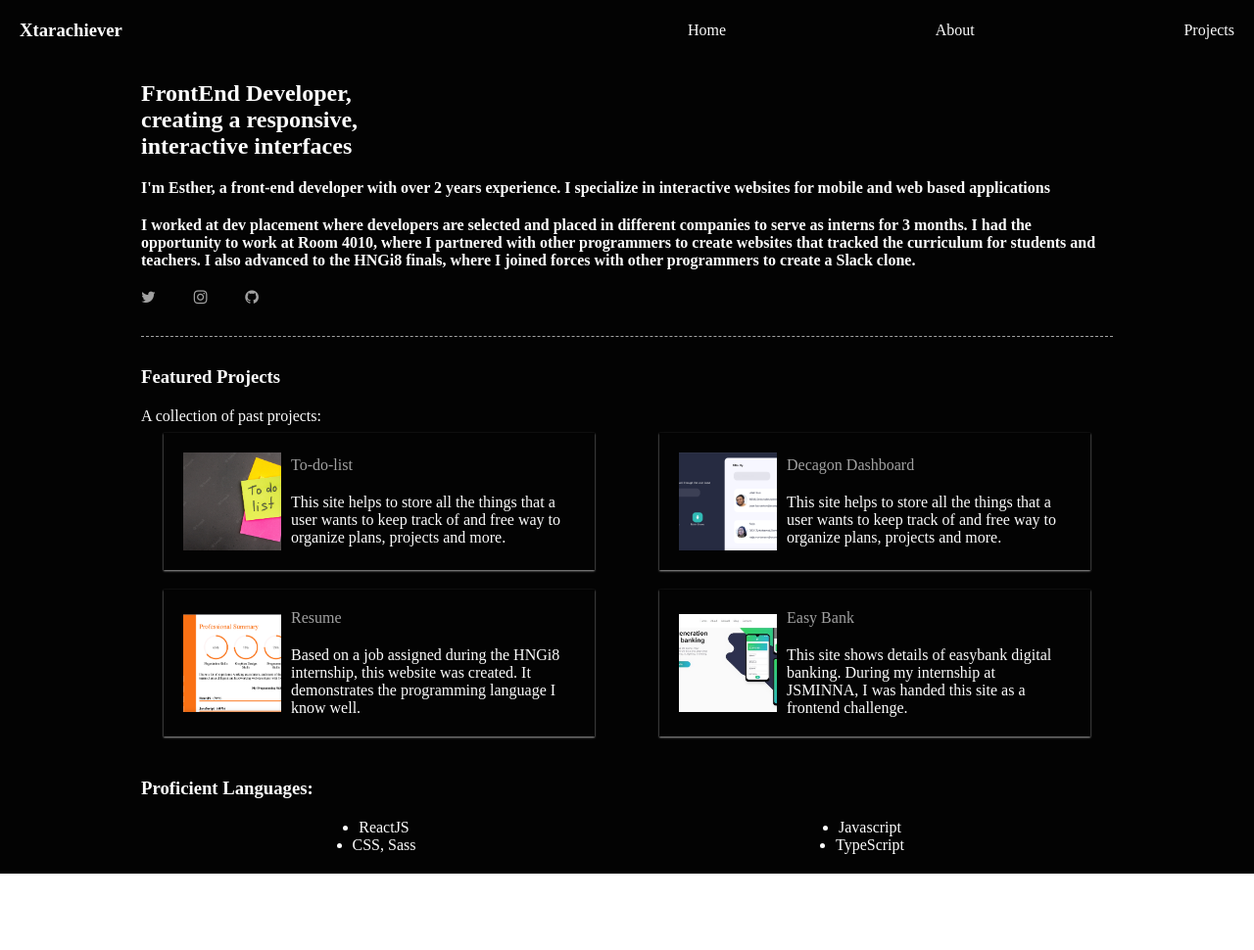
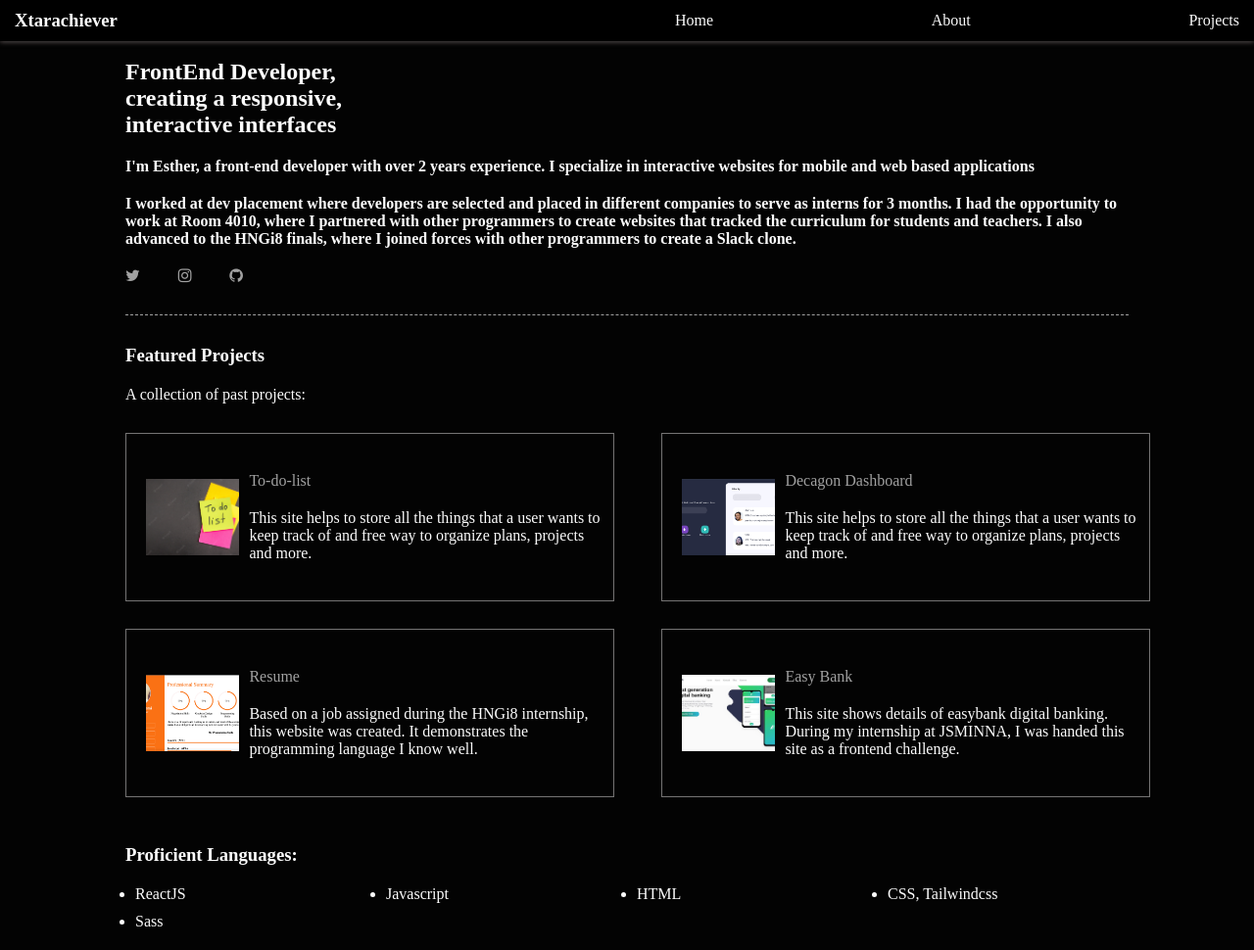
Before and after one commit to Xtarachiever/Portfolio, a plain HTML site: page index.html in a window 1280 px wide. Shown: the whole page at 98% size. Before the commit the page ends 892 px from the top, so only its background shows below. Drawn offline with Linux system fonts and the light colour scheme; a web font is replaced by a local one.

Commit message:
Updated portfolio

```diff
--- a/index.css
+++ b/index.css
@@ -6,10 +6,12 @@
 .container {
     background-color: #030303;
     color: #fcfcfc;
-    padding: 20px;
     height: 100%;
     min-height: 100vh;
     min-width: 420px;
+    max-width: 1440px;
+    overflow: hidden;
+    padding-bottom: 20px;
 }
 a{
     text-decoration: none;
@@ -22,12 +24,28 @@ a:hover{
 .nav-content a{
     color: #fcfcfc;
 }
+.container::after{
+    clear: both;
+    content: "";
+    display: table;
+}
 header{
     display: flex;
     align-items: center;
     justify-content: space-between;
+    position: fixed;
+    width: 100%;
+    background-color: black;
+    top: 0;
+    padding: 10px 0px;
+    box-shadow: 0px 1px 5px #585050;
+}
+.small_screen_header,
+.nav-content{
+    padding: 0px 15px;
 }
 header .nav-content{
+    position: relative;
     width: 45%;
     display: flex;
     justify-content: space-between;
@@ -37,7 +55,7 @@ header .nav-content{
     display: flex;
     align-items: center;
     justify-content: center;
-    margin-top: 40px;
+    padding-top: 60px;
     flex-direction: column;
 }
 .container .sections .first_section,
@@ -67,32 +85,37 @@ header .nav-content{
 .container .sections .second_section .projects{
     display: grid;
     grid-template-columns: 1fr 1fr;
-    grid-auto-rows: 145px;
-    grid-gap: 20px;
+    grid-auto-rows: 130px;
+    gap: 70px;
+    margin-bottom: 70px;
     margin-top: 30px;
-    justify-items: center;
-    align-items: center;
+    align-items: stretch;
+    width: 100%;
 }
 .container .sections .second_section .projects .eachProject{
     width: 100%;
-    box-shadow: 0 1px 2px #a1a1a1;
-    margin-bottom: 50px;
-    padding:20px;
-    min-width: 300px;
-    max-width: 400px;
+    padding:20px 0px;
+    min-width: 200px;
+    padding-left: 20px;
+    max-width: 100%;
     display: flex;
     align-items:center;
     justify-content: center;
+    height: 100%;
+    border: 1px solid #757474;
+}
+.container .sections .second_section .projects .eachProject:hover{
+    box-shadow: 0px 1px 12px #757474;
 }
 .container .sections .second_section .projects .eachProject p{
     color: #fcfcfc;
 }
 .container .sections .second_section .projects .eachProject .details{
-    padding-left: 10px;
+    padding: 10px;
 }
 .container .sections .second_section .projects .eachProject img{
-    width: 100px;
-    height: 100px;
+    width: 20%;
+    height: 60%;
     object-fit: cover;
 
 }
@@ -105,9 +128,10 @@ header .nav-content{
 }
 .container .sections .skills ul{
     display: grid;
-    grid-template-columns: 1fr 1fr;
-    margin-top: 20px;
-    justify-items: center;
+    grid-template-columns: 1fr 1fr 1fr 1fr;
+    margin: 20px 0px 0px 10px;
+    gap: 10px;
+    justify-items: start;
 }
 @media screen and (max-width:1000px){
     .container .sections .second_section .projects{
@@ -125,14 +149,19 @@ header .nav-content{
         align-items: center;
         width: 100%;
     }
+    .small-screen{
+        padding-top: 120px !important;
+    }
     header .nav-content{
         display: flex;
         position: absolute;
-        top: 80px;
+        top: 40px;
         width: 100%;
-        justify-content: space-around;
+        justify-content: space-evenly;
         background-color: #030303;
         padding-bottom: 30px;
+        padding: 20px;
+        box-shadow: 0px 1px 5px #585050;
     }
     .nav-content.hidden{
         display: none;
@@ -140,4 +169,7 @@ header .nav-content{
     .small_screen_header nav{
         display: block;
     }
+    .container .sections .skills ul{
+        grid-template-columns:1fr 1fr;
+    }
 }
--- a/index.html
+++ b/index.html
@@ -11,7 +11,7 @@
 </head>
 <body>
     <div class="container">
-        <header>
+        <header class="nav">
             <div class="small_screen_header">
                 <h3>Xtarachiever</h3>
                 <nav class="navbar" id="navbar">
@@ -20,12 +20,12 @@
             </div>
             <div class="nav-content hidden" id="nav-content">
                 <a href="">Home</a>
-                <a href="">About</a>
-                <a href="">Projects</a>
+                <a href="#about">About</a>
+                <a href="#projects">Projects</a>
             </div>
         </header>
         <div class="sections">
-            <div class="first_section">
+            <div class="first_section" id="about">
                 <section>
                     <h1>FrontEnd Developer, <br/> creating a responsive, <br/> interactive interfaces</h1>
                 </section>
@@ -45,7 +45,7 @@
             <div class="second_section">
                 <h3>Featured Projects</h3>
                 <p>A collection of past projects:</p>
-                <div class="projects">
+                <div class="projects" id="projects">
                     <div class="eachProject">
                         <img src="./images/todolist.webp"/>
                         <div class="details">
@@ -81,8 +81,9 @@
                 <ul>
                     <li>ReactJS</li>
                     <li>Javascript</li>
-                    <li>CSS, Sass</li>
-                    <li>TypeScript</li>
+                    <li>HTML</li>
+                    <li>CSS, Tailwindcss</li>
+                    <li>Sass</li>
                 </ul>
             </div>
         </div>
--- a/index.js
+++ b/index.js
@@ -1,11 +1,14 @@
 const navBar = document.querySelector('#navbar');
-const navContent = document.querySelector('#nav-content')
+const navContent = document.querySelector('#nav-content');
+const sections = document.querySelector('.sections');
 
 navBar.addEventListener('click', ()=>{
     if(navContent.className === "nav-content"){
-        navContent.className += " hidden"
+        navContent.className += " hidden";
+        sections.className += 'sections';
     }
     else{
-        navContent.className = "nav-content"
+        navContent.className = "nav-content";
+        sections.className += ' small-screen';
     }
 })
```
